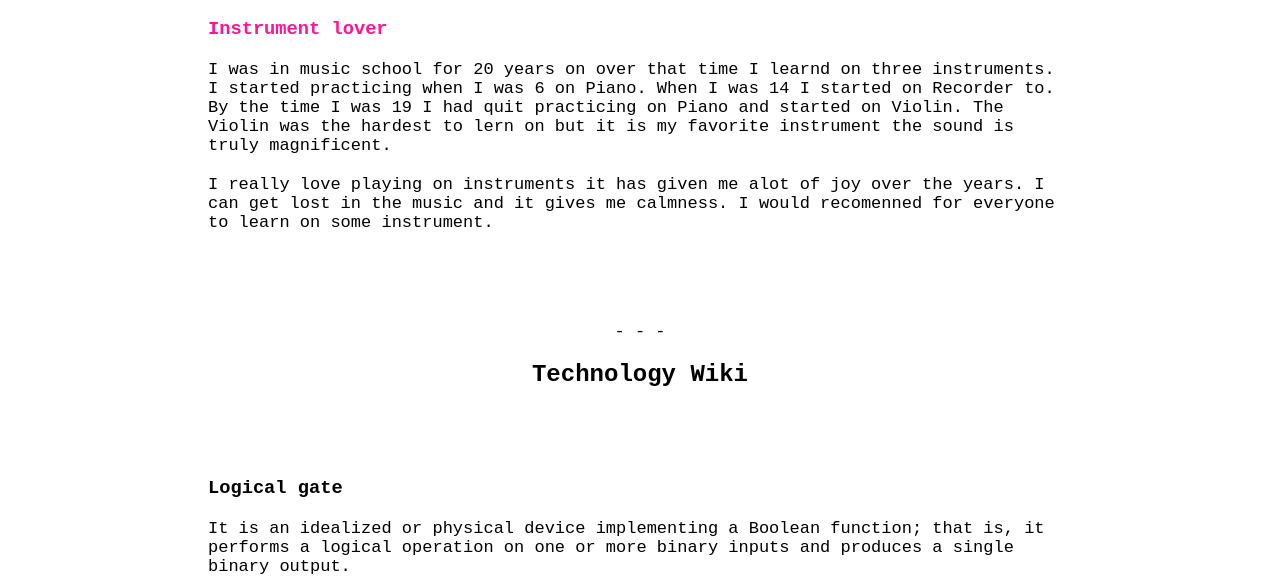
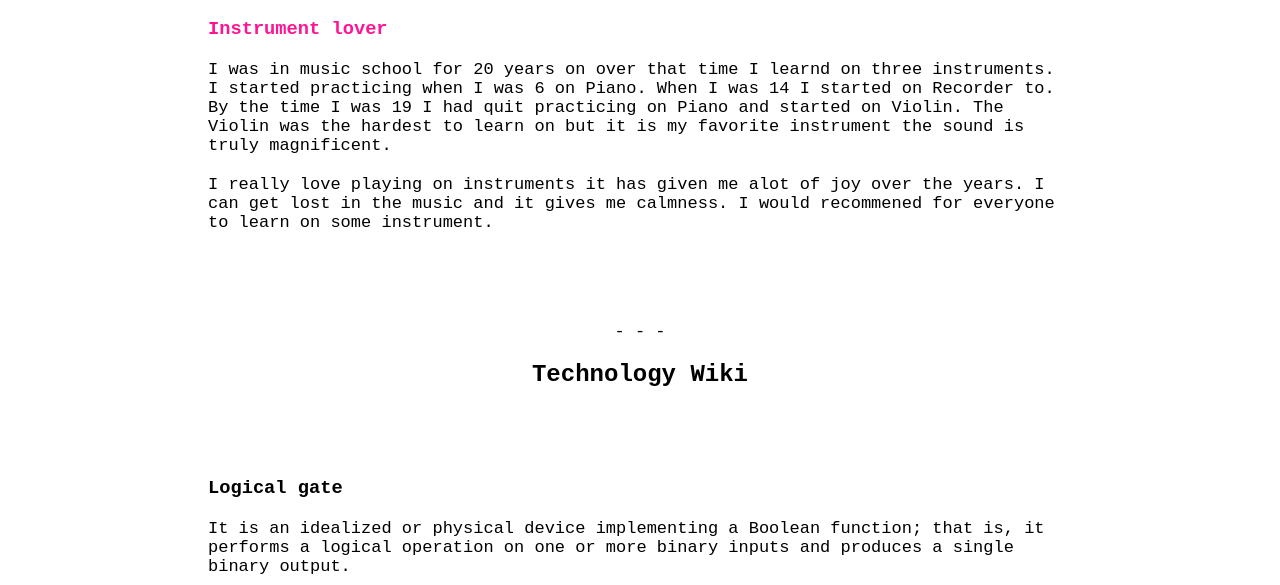
Before and after one commit to GudbjorgLara/MyFirstWebsite, a plain HTML site: page index.html in a window 1280 px wide. Shown: the part 215-800 px from the top of the page. Drawn offline with Linux system fonts and the light colour scheme.

Commit message:
fixed some typos

```diff
--- a/index.html
+++ b/index.html
@@ -9,7 +9,7 @@
     <body>
 
         <div class="logo">
-            <a href="#"><img src="assets/logo.svg"></a>
+            <img src="assets/logo.svg">
         </div>
 
         <nav >
@@ -26,11 +26,11 @@
                 <h3>Instrument lover</h3>
                 <p>I was in music school for 20 years on over that time I learnd on three instruments. I started practicing when I was 6 on Piano.
                     When I was 14 I started on Recorder to. By the time I was 19 I had quit practicing on Piano and started on Violin.
-                    The Violin was the hardest to lern on but it is my favorite instrument the sound is truly magnificent.
+                    The Violin was the hardest to learn on but it is my favorite instrument the sound is truly magnificent.
                 </p>
 
                 <p>I really love playing on instruments it has given me alot of joy over the years. I can get lost in the music and it gives me calmness.
-                    I would recomenned for everyone to learn on some instrument.
+                    I would recommened for everyone to learn on some instrument.
                 </p>
             </div>
 
```
